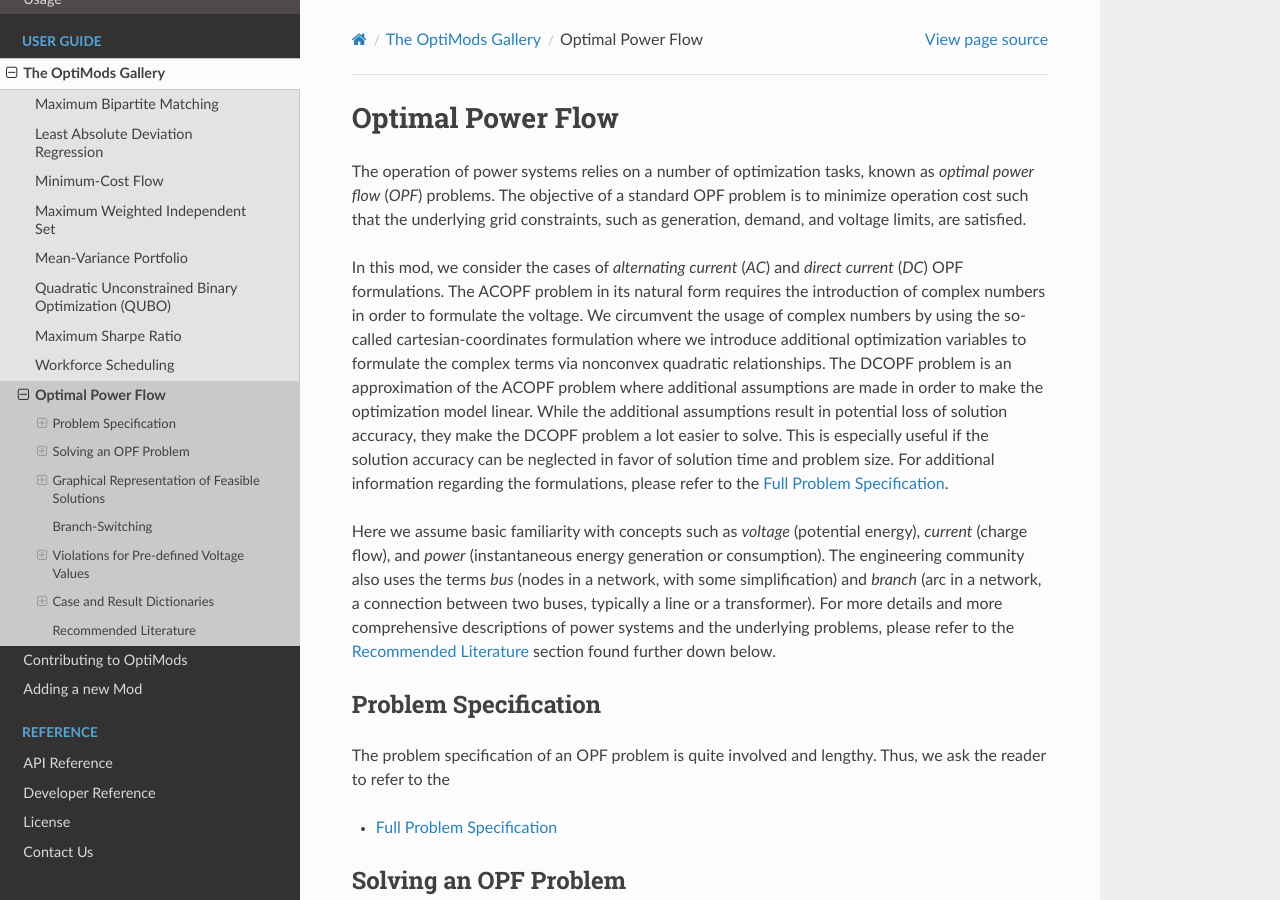
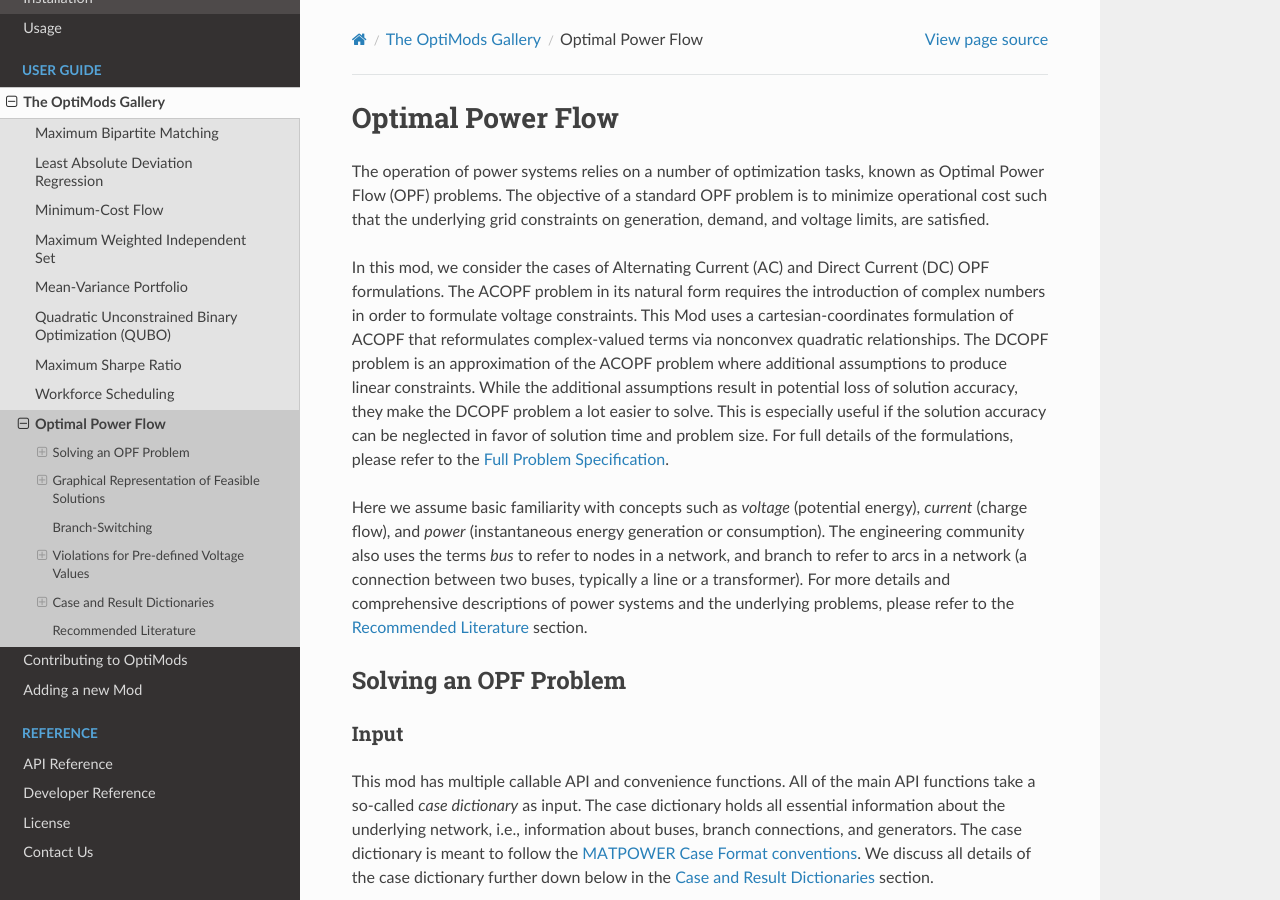
Before and after one commit to Gurobi/gurobi-optimods, a Sphinx documentation site: the page built from docs/source/mods/opf/opf.rst, in a window 1280 px wide and 900 px high. Built offline with Sphinx 7.4.7 and the Read the Docs theme 2.0.0, drawn with Linux system fonts in a browser that asks for light colours.

Commit message:
Copy edits

```diff
--- a/docs/source/mods/opf/opf.rst
+++ b/docs/source/mods/opf/opf.rst
@@ -1,22 +1,30 @@
 Optimal Power Flow
 ==================
 
-The operation of power systems relies on a number of optimization tasks, known as *optimal power flow* (*OPF*) problems. The objective of a standard OPF problem is to minimize operation cost such that the underlying grid constraints, such as generation, demand, and voltage limits, are satisfied.
+The operation of power systems relies on a number of optimization tasks, known
+as Optimal Power Flow (OPF) problems. The objective of a standard OPF problem is
+to minimize operational cost such that the underlying grid constraints on
+generation, demand, and voltage limits, are satisfied.
 
-In this mod, we consider the cases of *alternating current* (*AC*) and *direct current* (*DC*) OPF formulations. The ACOPF problem in its natural form requires the introduction of complex numbers in order to formulate the voltage. We circumvent the usage of complex numbers by using the so-called cartesian-coordinates formulation where we introduce additional optimization variables to formulate the complex terms via nonconvex quadratic relationships. The DCOPF problem is an approximation of the ACOPF problem where additional assumptions are made in order to make the optimization model linear. While the additional assumptions result in potential loss of solution accuracy, they make the DCOPF problem a lot easier to solve. This is especially useful if the solution accuracy can be neglected in favor of solution time and problem size. For additional information regarding the formulations, please refer to the :doc:`opf_specification`.
+In this mod, we consider the cases of Alternating Current (AC) and Direct
+Current (DC) OPF formulations. The ACOPF problem in its natural form requires
+the introduction of complex numbers in order to formulate voltage constraints.
+This Mod uses a cartesian-coordinates formulation of ACOPF that reformulates
+complex-valued terms via nonconvex quadratic relationships. The DCOPF problem is
+an approximation of the ACOPF problem where additional assumptions to produce
+linear constraints. While the additional assumptions result in potential loss of
+solution accuracy, they make the DCOPF problem a lot easier to solve. This is
+especially useful if the solution accuracy can be neglected in favor of solution
+time and problem size. For full details of the formulations, please refer to the
+:doc:`opf_specification`.
 
-Here we assume basic familiarity with concepts such as *voltage* (potential energy), *current* (charge flow), and *power* (instantaneous energy generation or consumption).  The engineering community also uses the terms *bus* (nodes in a network, with some simplification) and *branch* (arc in a network, a connection between two buses, typically a line or a transformer). For more details and more comprehensive descriptions of power systems and the underlying problems, please refer to the `Recommended Literature`_ section found further down below.
-
-
-Problem Specification
----------------------
-
-The problem specification of an OPF problem is quite involved and lengthy. Thus, we ask the reader to refer to the
-
-.. toctree::
-    :maxdepth: 1
-
-    opf_specification
+Here we assume basic familiarity with concepts such as *voltage* (potential
+energy), *current* (charge flow), and *power* (instantaneous energy generation
+or consumption). The engineering community also uses the terms *bus* to refer to
+nodes in a network, and branch to refer to arcs in a network (a connection
+between two buses, typically a line or a transformer). For more details and
+comprehensive descriptions of power systems and the underlying problems, please
+refer to the `Recommended Literature`_ section.
 
 Solving an OPF Problem
 ----------------------
```
